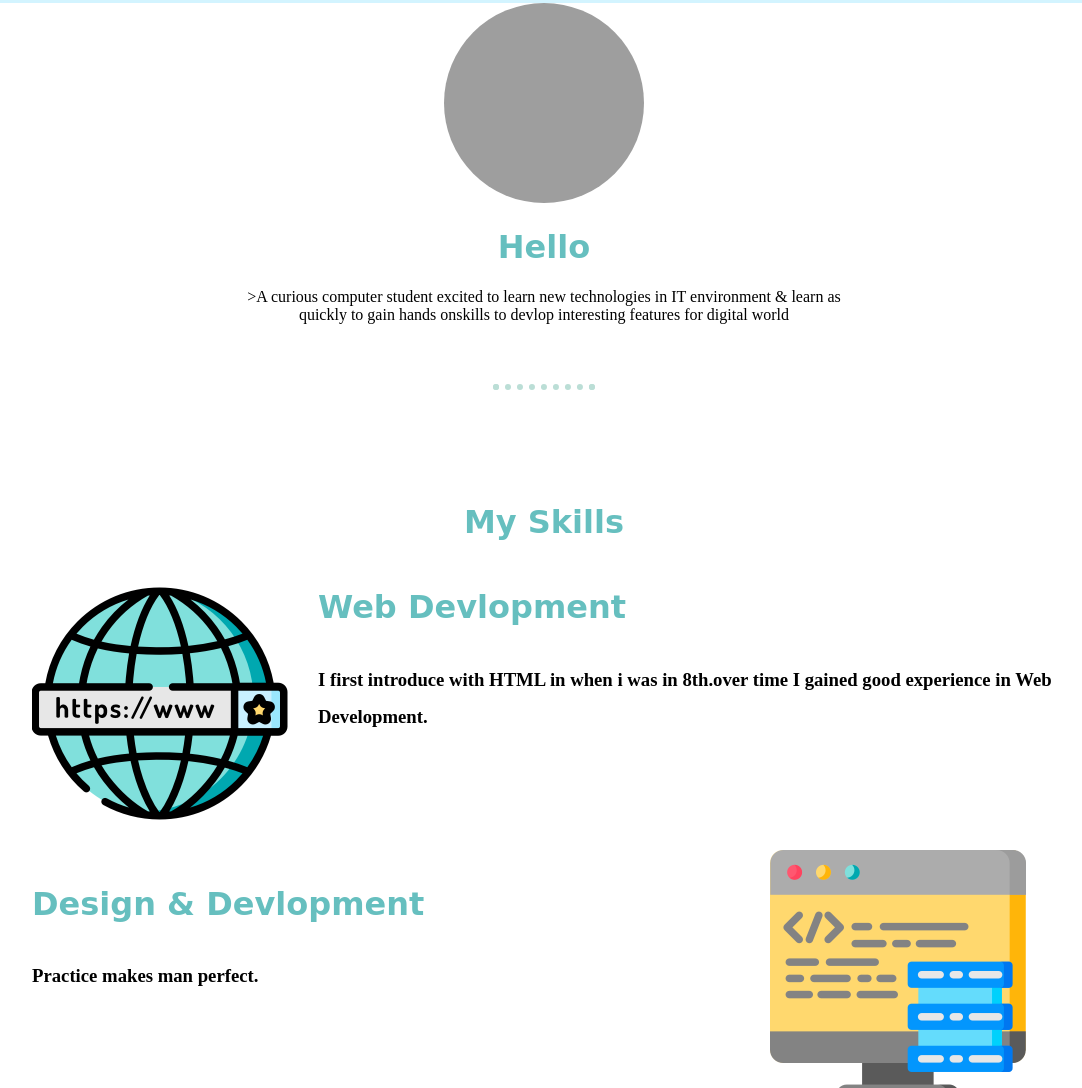
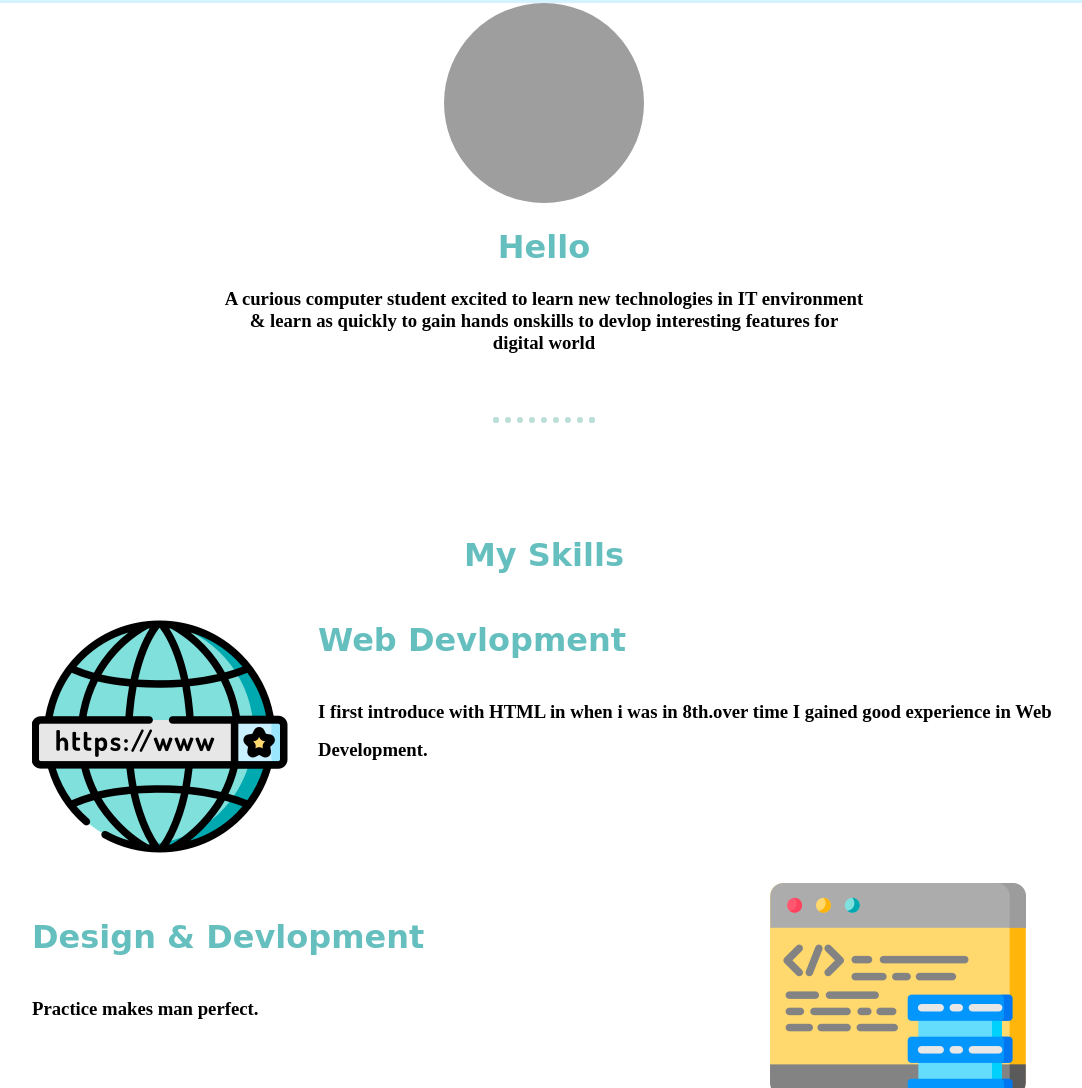
Before and after one commit to gr99/cv, a plain HTML site: page index.html in a window 1280 px wide. Shown: the part 624-1712 px from the top of the page, without its empty margins (96-1178 px from the left). Drawn offline with Linux system fonts and the light colour scheme; grey boxes are pictures that could not be loaded; a web font is replaced by a local one.

Commit message:
Update index.html

```diff
--- a/index.html
+++ b/index.html
@@ -28,8 +28,8 @@
     <img class="roundimg" style="width:200px;height:200px;border-radius:100%;"
     src="https://pbs.twimg.com/profile_images/1215678873452417025/iWR4dFlQ_400x400.jpg" alt="GAURAV">
     <div class="intro">
-    <h1>Hello</h1><p>>A curious computer student excited to learn new technologies in IT environment & learn as quickly to gain hands
-    onskills to devlop interesting features for digital world</p>
+    <h1>Hello</h1><h3>A curious computer student excited to learn new technologies in IT environment & learn as quickly to gain hands
+    onskills to devlop interesting features for digital world</h3>
   </div>
   <br><br >
     <hr>
```
